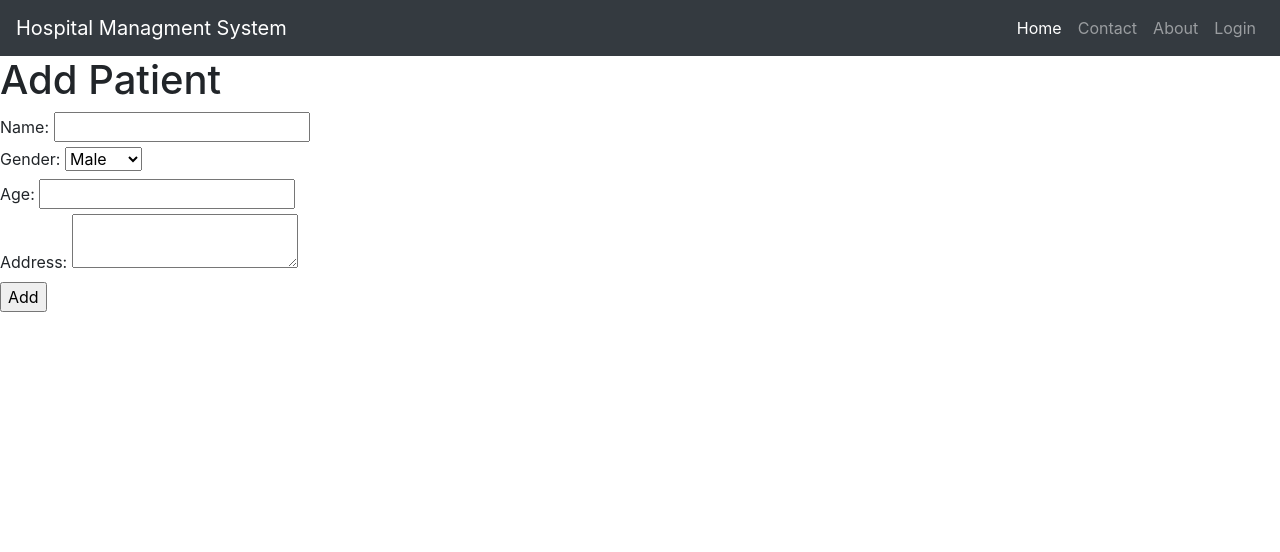
After one commit to rthway/Hospital_Managment_Django, a Django app: page /add_patient/ in a window 1280 px wide. The commit adds this page. Shown: the top 552 px of the page. Run offline with Django 4.2, Linux system fonts and the light colour scheme.

Commit message:
Add add_patient, view_patient, delete patients page/view/url

```diff
--- /dev/null
+++ b/hospital/templates/add_patient.html
@@ -0,0 +1,29 @@
+{% include 'base.html' %}
+{% load static %}
+{% include 'navigation.html' %}
+
+<head>
+    <title>Add Doctor</title>
+</head>
+<body>
+    <h1>Add Patient</h1>
+
+    <form method="post">
+        {% csrf_token %}
+        <label for="name">Name:</label>
+        <input type="text" name="name" required><br>
+        <label for="gender">Gender:</label>
+        <select name="gender" required>
+            <option value="M">Male</option>
+            <option value="F">Female</option>
+            <option value="O">Other</option>
+        </select><br>
+        <label for="age">Age:</label>
+        <input type="number" name="age" required><br>
+        <label for="address">Address:</label>
+        <textarea name="address" required></textarea><br>
+        <input type="submit" value="Add">
+    </form>
+
+</body>
+{% include 'footer.html' %}
--- a/hospital/templates/navigation.html
+++ b/hospital/templates/navigation.html
@@ -38,13 +38,13 @@
             Patient
           </a>
           <div class="dropdown-menu" aria-labelledby="navbarDropdown">
-            <a class="dropdown-item" href="#">Add Patient</a>
-            <a class="dropdown-item" href="#">View Patient</a>
+            <a class="dropdown-item" href="{% url 'add_patient' %}">Add Patient</a>
+            <a class="dropdown-item" href="{% url 'view_patient' %}">View Patient</a>
 
         </li>
         <li class="nav-item dropdown">
           <a class="nav-link dropdown-toggle" href="#" id="navbarDropdown" role="button" data-toggle="dropdown" aria-haspopup="true" aria-expanded="false">
-            Patient
+            Appointment
           </a>
           <div class="dropdown-menu" aria-labelledby="navbarDropdown">
             <a class="dropdown-item" href="#">Add Appointment</a>
--- a/hospital/urls.py
+++ b/hospital/urls.py
@@ -10,5 +10,8 @@ urlpatterns = [
     path('add_doctor/', views.add_doctor, name='add_doctor'),
     path('view_doctor/', views.View_doctor, name='view_doctor'),
     path('delete_doctor/<int:pid>/', views.Delete_doctor, name='delete_doctor'),
+    path('add_patient/', views.add_patient, name='add_patient'),
+    path('view_patient/', views.view_patient, name='view_patient'),
+    path('delete_patient/<int:patient_id>/', views.delete_patient, name='delete_patient'),
 
 ]
--- a/hospital/views.py
+++ b/hospital/views.py
@@ -1,7 +1,7 @@
 from django.shortcuts import render, redirect
 from django.contrib.auth.models import User
 from django.contrib.auth import authenticate, login,logout
-from .models import Doctor
+from .models import Doctor, Patient
 
 # Create your views here.
 def About(request):
@@ -59,3 +59,25 @@ def Delete_doctor(request, pid):
     doctor = Doctor.objects.get(id=pid)
     doctor.delete()
     return redirect('view_doctor')
+def add_patient(request):
+    if request.method == 'POST':
+        name = request.POST.get('name')
+        gender = request.POST.get('gender')
+        age = request.POST.get('age')
+        address = request.POST.get('address')
+        Patient.objects.create(Name=name, Gender=gender, Age=age, Address=address)
+        return redirect('view_patient')
+    return render(request, 'add_patient.html')
+
+def view_patient(request):
+    if not request.user.is_staff:
+        return redirect('login')
+    patients = Patient.objects.all()
+    return render(request, 'view_patient.html', {'patients': patients})
+
+def delete_patient(request, patient_id):
+    if not request.user.is_staff:
+        return redirect('login')
+    patient = Patient.objects.get(id=patient_id)
+    patient.delete()
+    return redirect('view_patient')
```
Also changed, not shown: hospital/templates/view_patient.html (added, +34 -0 lines), db.sqlite3.
